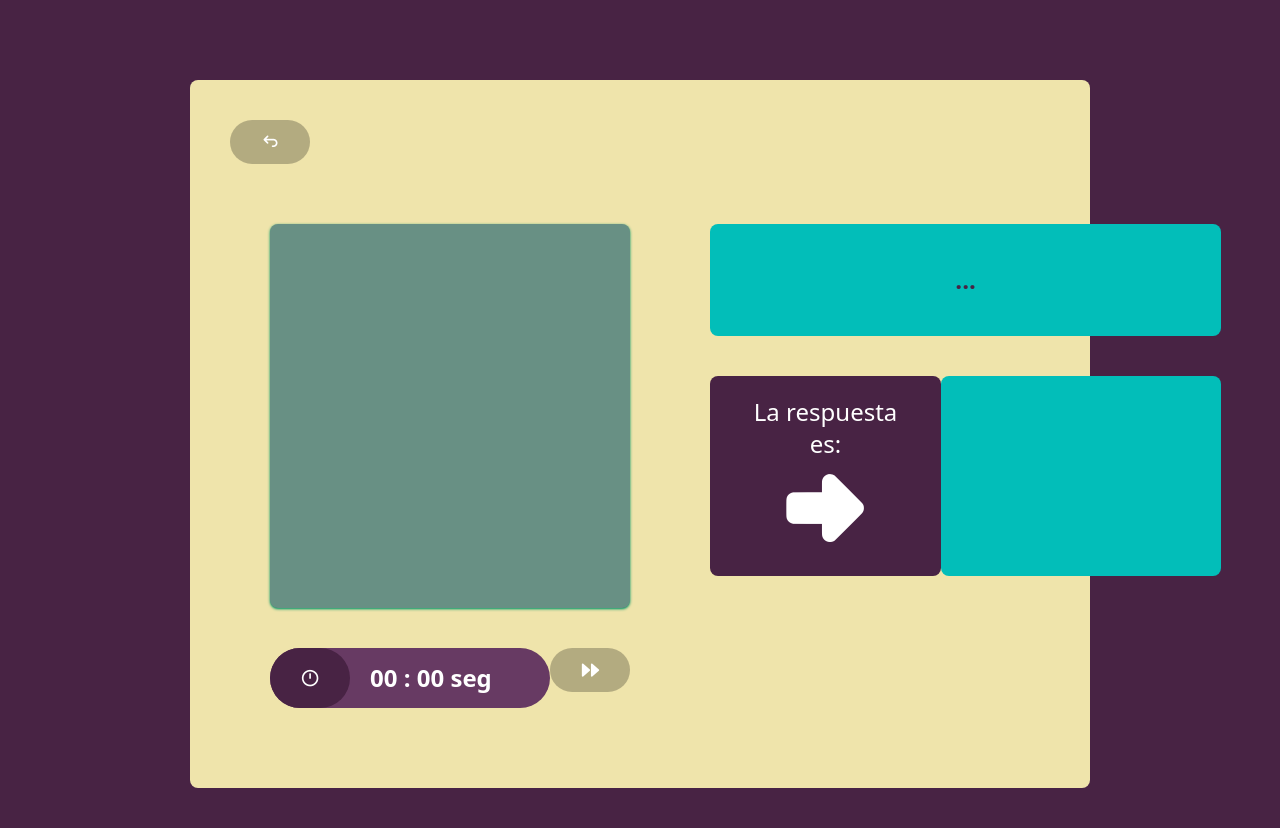
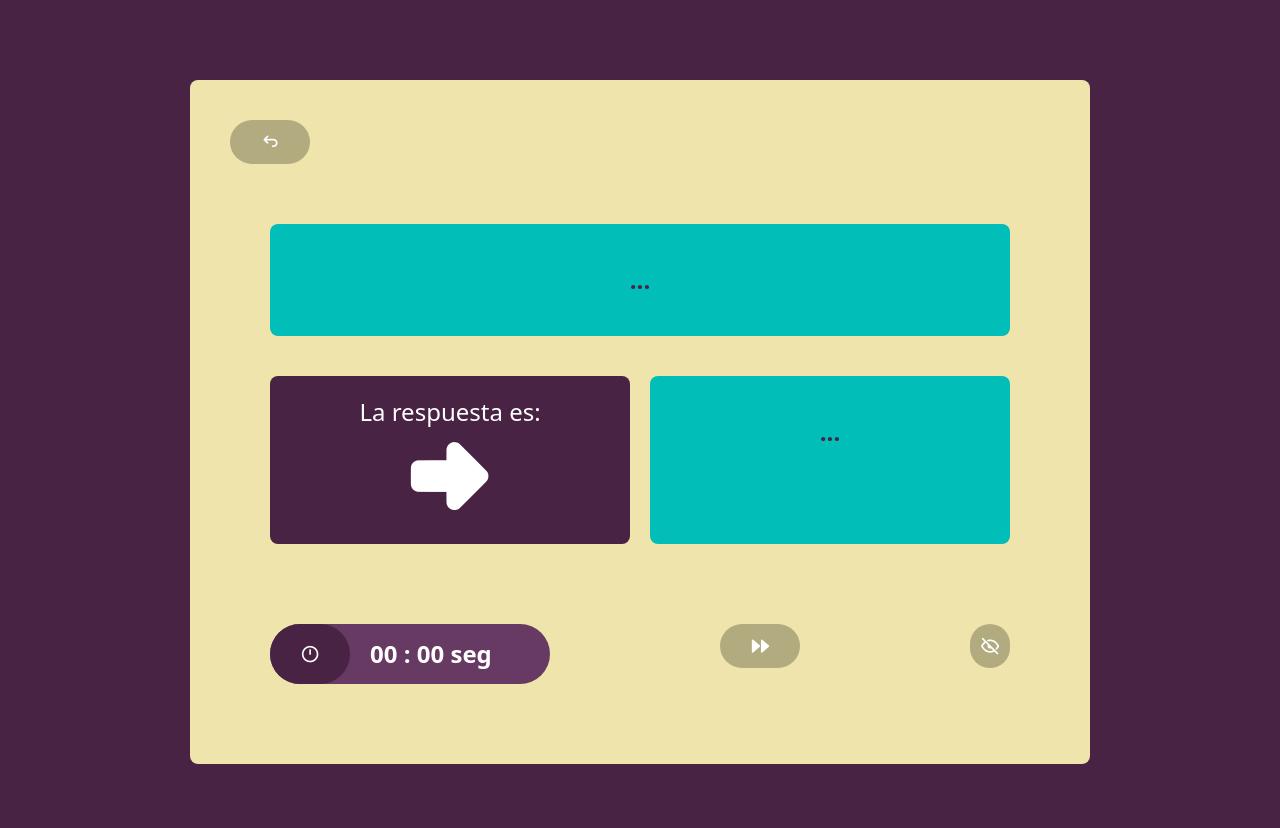
Before and after one commit to cubillagigante/mjopascua, a PHP site: page /memorias.php?id=1 in a window 1280 px wide. After the commit the page ends 764 px from the top, so only its background shows below. Run offline with PHP 8.4, Linux system fonts and the light colour scheme; data that the repository does not hold is empty; style sheets or scripts are compiled from the project's sources.

Commit message:
modificación de juego memorias

```diff
--- a/src/juego/memorias.php
+++ b/src/juego/memorias.php
@@ -32,57 +32,60 @@
                 </div>
 
             </nav>
-            <div class="flex ">
+            <div class=" ">
 
                 <section class="w-full p-10 order-2">
-                    <!-- tabla de puntajes -->
 
-                    <div id="pregunta" class="p-10 flex justify-center gap-5 bg-[#02BEB9] text-[#482344] rounded-lg mb-10">
+
+                    <div id="pregunta"
+                        class="p-10 flex justify-center gap-5 bg-[#02BEB9] text-[#482344] rounded-lg mb-10">
 
                         <h1 class="font-bold text-2xl"> ... </h1>
 
                     </div>
-                    <div class="flex justify-between">
-                        <div class="text-white items-center bg-[#482344] rounded-lg  justify-center text-center text-2xl px-10 grid p-5 ">
+                    <div class="flex gap-5 justify-between">
+                        <div
+                            class="text-white w-full items-center bg-[#482344] rounded-lg  justify-center text-center text-2xl px-10 grid p-5 ">
                             <h1 class="">La respuesta es: </h1>
                             <div id="respuesta">
                                 <i class="ti ti-arrow-big-right-filled"></i>
                             </div>
 
                         </div>
-                        <div class="p-10 w-80  bg-[#02BEB9] text-[#482344] rounded-lg">
-                            <div id="respuesta-check" class="grid justify-center">
-                                <?php $C = 0; while($row = $resultado->fetch_array(MYSQLI_ASSOC)) { $C++; ?>
-                                    <div class="flex gap-5 items-center text-2xl font-bold mb-5">
-                                        <input type="radio" onclick="calcular(this)" name="res" class="w-10 h-16" value="<?php echo $row['valor_respuesta']; ?>" id="radio-<?php echo $C; ?>"> <?php echo $row['descripcion_respuesta']; ?>
-                                    </div>
-                                <?php } ?>
+                        <div class="p-10 w-full bg-[#02BEB9] text-[#482344] rounded-lg">
+                            <div id="respuesta-check" class="grid px-10">
+                                <h1 class="font-bold text-2xl mx-auto">...</h1>
 
                             </div>
 
                         </div>
 
                     </div>
+
                 </section>
                 <section class="w-full p-10 order-1">
                     <!-- imagen -->
-                    <div id="img-p" class=" h-96 bg-[#689084] shadow shadow-emerald-600 rounded-lg flex justify-center items-center mb-10">
 
-                    </div>
                     <div class="flex justify-between">
                         <div class="flex items-center gap-5 bg-[#673a63] rounded-full w-[20em] text-center">
-                            <div onclick="contador()" class="cursor-pointer bg-[#482344] rounded-full w-20 flex justify-center p-5">
+                            <div onclick="contador()"
+                                class="cursor-pointer bg-[#482344] rounded-full w-20 flex justify-center p-5">
                                 <i class="ti ti-clock-hour-12"></i>
                             </div>
                             <div id="number">
                                 <h1 class="font-bold text-2xl">00 : 00 seg</h1>
                             </div>
                         </div>
-                        <a href="memorias.php?id=2">
+
+                        <a href="memorias.php?id=<?php echo $id + 1; ?>">
                             <div class="btn rounded-full w-20 flex justify-center p-3">
                                 <i class="ti ti-player-track-next-filled"></i>
                             </div>
                         </a>
+                        <div class=" ">
+                            <div onclick="mostrar()" class="btn rounded-full w-10 flex justify-center p-3"><i
+                                    class="ti ti-eye-off"></i></div>
+                        </div>
                     </div>
                 </section>
             </div>
@@ -95,62 +98,66 @@
 
 </html>
 <script>
+const respuesta_check = document.getElementById("respuesta-check");
+var con = 1;
+
 function calcular(boton) {
     boton.disabled = true;
     var id_boton = boton.id;
 
     if (id_boton == "radio-1") {
-            document.getElementById("radio-"+2).disabled=true;
-            document.getElementById("radio-"+3).disabled=true;
-        } else if(id_boton == "radio-2") {
-            document.getElementById("radio-"+1).disabled=true;
-            document.getElementById("radio-"+3).disabled=true;
-        } else if(id_boton == "radio-3") {
-            document.getElementById("radio-"+2).disabled=true;
-            document.getElementById("radio-"+1).disabled=true;
+        document.getElementById("radio-" + 2).disabled = true;
+        document.getElementById("radio-" + 3).disabled = true;
+    } else if (id_boton == "radio-2") {
+        document.getElementById("radio-" + 1).disabled = true;
+        document.getElementById("radio-" + 3).disabled = true;
+    } else if (id_boton == "radio-3") {
+        document.getElementById("radio-" + 2).disabled = true;
+        document.getElementById("radio-" + 1).disabled = true;
     }
 
     if (boton.value == 0) {
-            document.getElementById("respuesta").innerHTML = '<i class="ti ti-exclamation-circle" style=" color: rgb(239 68 68);"></i>';
+        document.getElementById("respuesta").innerHTML =
+            '<i class="ti ti-exclamation-circle" style=" color: rgb(239 68 68);"></i>';
 
     } else {
         document.getElementById("respuesta").innerHTML = '<i class="ti ti-circle-check" style="color:#02BEB9;"></i>';
     }
 }
+
+function mostrar() {
+    console.log(con);
+    if (con == 0) {
+        respuesta_check.innerHTML = '<h1 class="font-bold text-2xl mx-auto">...</h1>';
+        con++;
+    } else {
+        respuesta_check.innerHTML =
+            '<?php $C = 0; while($row = $resultado->fetch_array(MYSQLI_ASSOC)) { $C++; $res = $row['descripcion_respuesta']; echo '<div class = "flex gap-5 items-center text-2xl font-bold mb-5" > -'.$res.'</div>'; } ?>';
+        con = 0;
+    }
+
+}
+
 function contador(conta) {
     n = 1;
     var conta = document.getElementById("number");
     var img_p = document.getElementById("img-p");
     var titulo = document.getElementById("pregunta");
-       /* window.setInterval(function(){
-            conta.innerHTML = '<h1 class="font-bold text-2xl">00 : 0'+n+' seg</h1>';
-            n++;
-            if (n == 5) {
-                clearInterval();
-            }
-        },1000);*/
-        <?php while($rowimg = $resultado1->fetch_array(MYSQLI_ASSOC)) { ?>
 
-            img_p.innerHTML = '<img src="../../public/images/default/<?php echo $rowimg['img_nombre']; ?>" class="object-cover rounded-lg h-full w-full">';
-
-        <?php } ?>
     <?php while($rowpregunta = $resultadopregunta->fetch_array(MYSQLI_ASSOC)) { ?>
-            titulo.innerHTML =  '<h1 class="font-bold text-2xl"><?php echo $rowpregunta['descripcion_pregunta']; ?> </h1>';
+    titulo.innerHTML = '<h1 class="font-bold text-2xl"><?php echo $rowpregunta['descripcion_pregunta']; ?> </h1>';
     <?php } ?>
 
-        var id = setInterval(function(){
+    var id = setInterval(function() {
         console.log(n);
-            conta.innerHTML = '<h1 class="font-bold text-2xl">00 : 0'+n+' seg</h1>';
+        conta.innerHTML = '<h1 class="font-bold text-2xl">00 : 0' + n + ' seg</h1>';
         n++;
-            if(n == 9)
-            {
+        if (n == 9) {
             clearInterval(id);
-                img_p.innerHTML = '<img class="object-cover rounded-lg h-full w-full">';
 
         }
     }, 1000);
 
 
 }
-
 </script>
```
Lines whose indentation alone changed are shown as unchanged.
